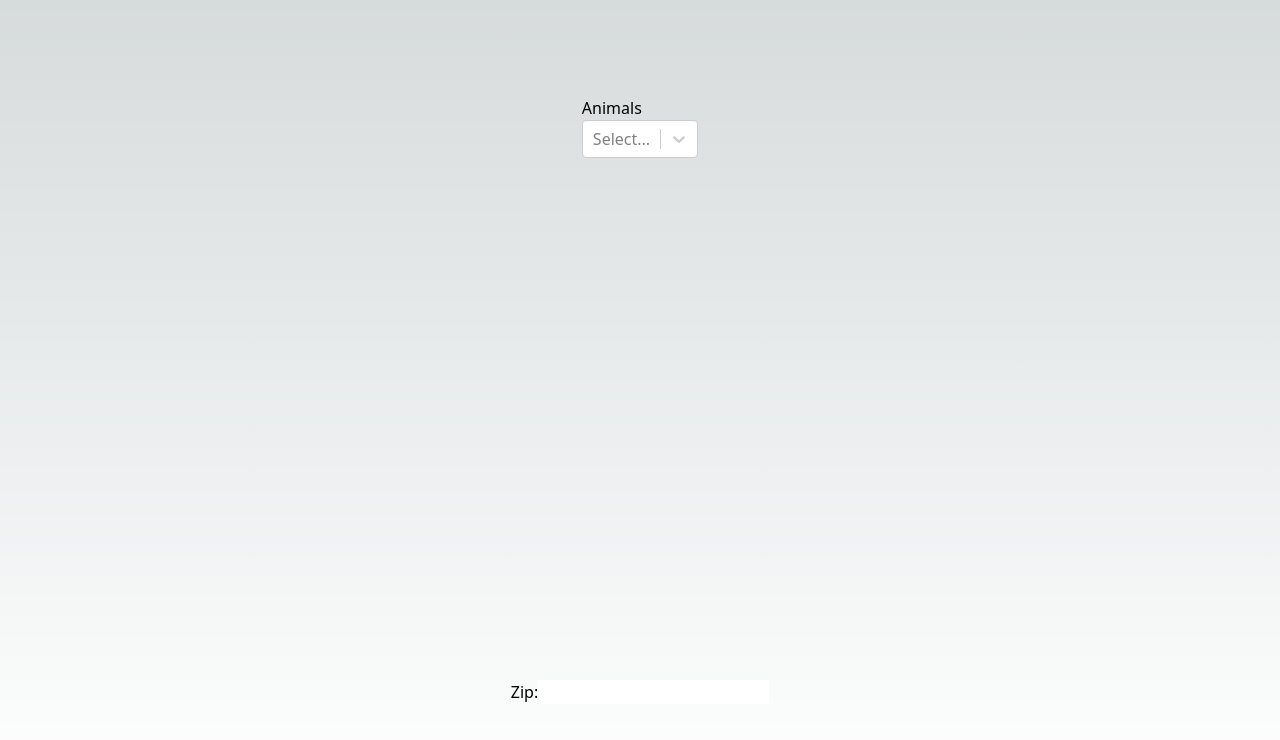
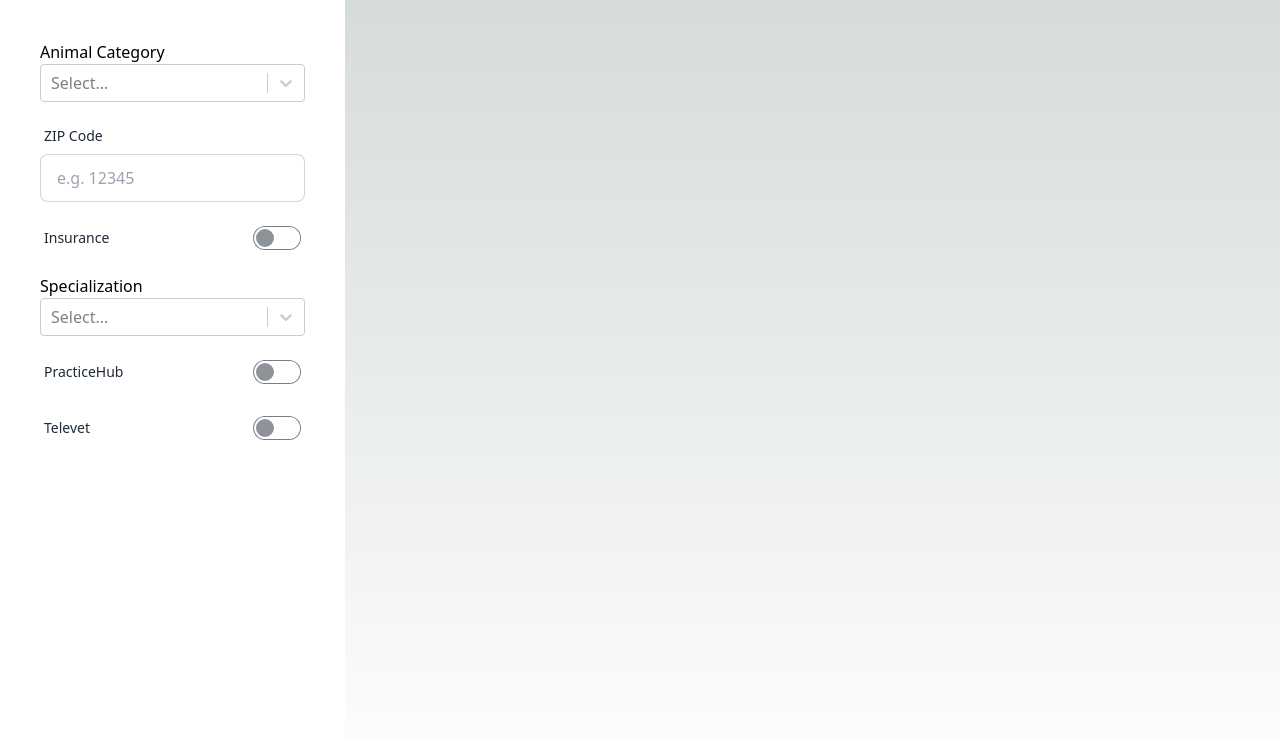
Before and after one commit to chanmioh/team-animal, a Next.js app: page / in a window 1280 px wide. Shown: the top 740 px of the page. Built offline with nearby package versions, Linux system fonts and the light colour scheme.

Commit message:
Adding structure to the searcher

```diff
--- a/package.json
+++ b/package.json
@@ -9,6 +9,7 @@
     "lint": "next lint"
   },
   "dependencies": {
+    "daisyui": "^2.51.5",
     "next": "^13.3.0",
     "react-select": "^5.7.2"
   }
--- a/src/pages/index.js
+++ b/src/pages/index.js
@@ -1,23 +1,65 @@
 import Image from 'next/image'
 import { Inter } from 'next/font/google'
 import Select from 'react-select'
+import {useState} from 'react'
 
 const inter = Inter({ subsets: ['latin'] })
 
 export default function Home() {
+  const [whetherInsurance, setWhetherInsurance] = useState(false)
+  const [whetherPracticeHub, setWhetherPracticeHub] = useState(false)
+  const [whetherTelevet, setWhetherTelevet] = useState(false)
   const options = [
-    { value: 'feline', label: '🐱 Cat' },
-    { value: 'canine', label: '🐶 Dog' }
+    { value: 'feline', label: '🐱 Cat/Dog 🐶' },
+    { value: 'exotic', label: 'Exotic Animals' }
   ]
   return (
-    <main className="flex min-h-screen flex-col items-center justify-between p-24">
-      <div>
-        Animals <Select isMulti options={options} />
+    <div className="min-h-screen min-w-fit max-w-[30vh] p-10 bg-white">
+      <div className="flex flex-col space-y-4">
+
+        {/* Animal selector */}
+        <div>
+          Animal Category <Select isMulti options={options} />
+        </div>
+
+        {/* Zip input */}
+        <div className="form-control w-full max-w-xs">
+          <label className="label">
+            <span className="label-text">ZIP Code</span>
+          </label>
+          <input type="text" placeholder="e.g. 12345" className="input input-bordered w-full max-w-xs" />
+        </div>
+
+        {/* Insurance toggle  */}
+        <label className="label cursor-pointer">
+          <span className="label-text">Insurance</span>
+          <input type="checkbox" className="toggle"
+            checked={whetherInsurance}
+            onClick={() => setWhetherInsurance(!whetherInsurance)}/>
+        </label>
+
+        {/* Specialization selector */}
+        <div>
+          Specialization <Select isMulti options={options} />
+        </div>
+
+        {/* PracticeHub toggle */}
+        <label className="label cursor-pointer">
+          <span className="label-text">PracticeHub</span>
+          <input type="checkbox" className="toggle"
+            checked={whetherPracticeHub}
+            onClick={() => setWhetherPracticeHub(!whetherPracticeHub)}/>
+        </label>
+
+        {/* Televet toggle  */}
+        <label className="label cursor-pointer">
+          <span className="label-text">Televet</span>
+          <input type="checkbox" className="toggle"
+            checked={whetherTelevet}
+            onClick={() => setWhetherTelevet(!whetherTelevet)}/>
+        </label>
+
       </div>
-      <div>
-        Zip:
-        <input></input>
-      </div>
-    </main>
+    </div>
   )
 }
--- a/tailwind.config.js
+++ b/tailwind.config.js
@@ -14,5 +14,5 @@ module.exports = {
       },
     },
   },
-  plugins: [],
+  plugins: [require("daisyui")],
 }
```
Also changed, not shown: 1 other file (tests, documents, lock files or other folders).
